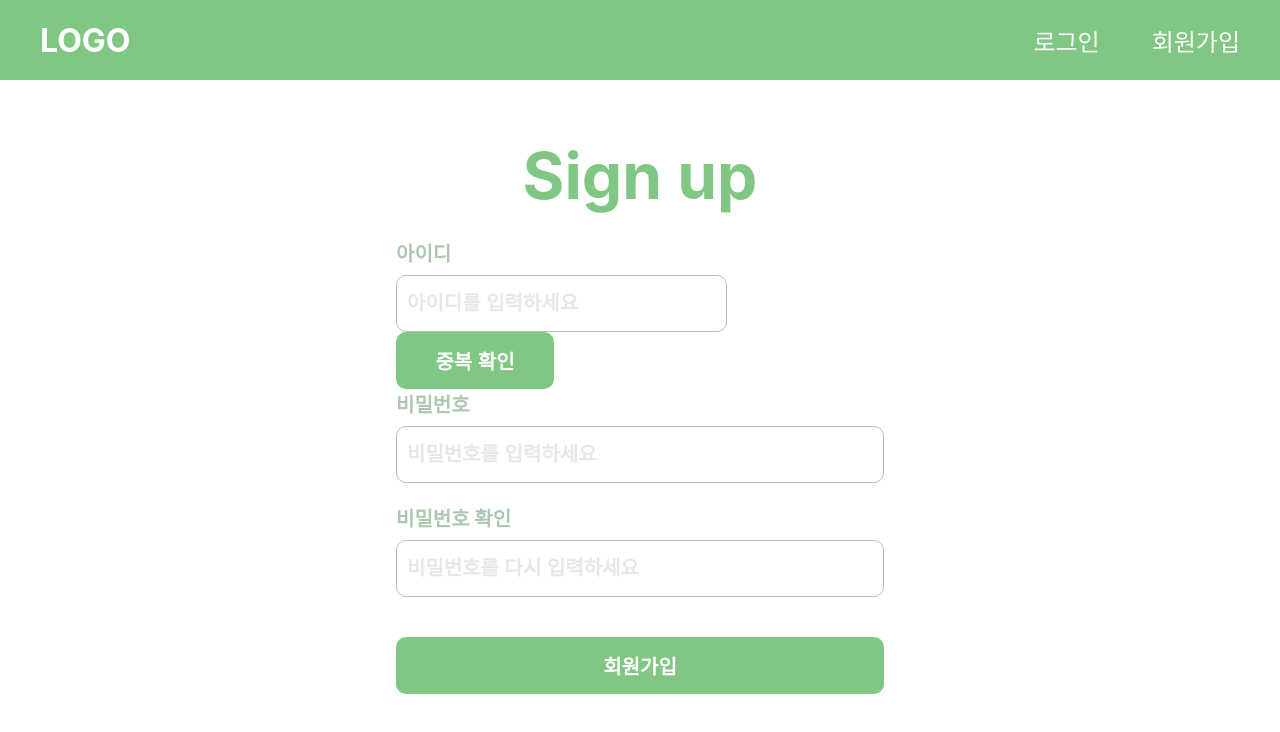
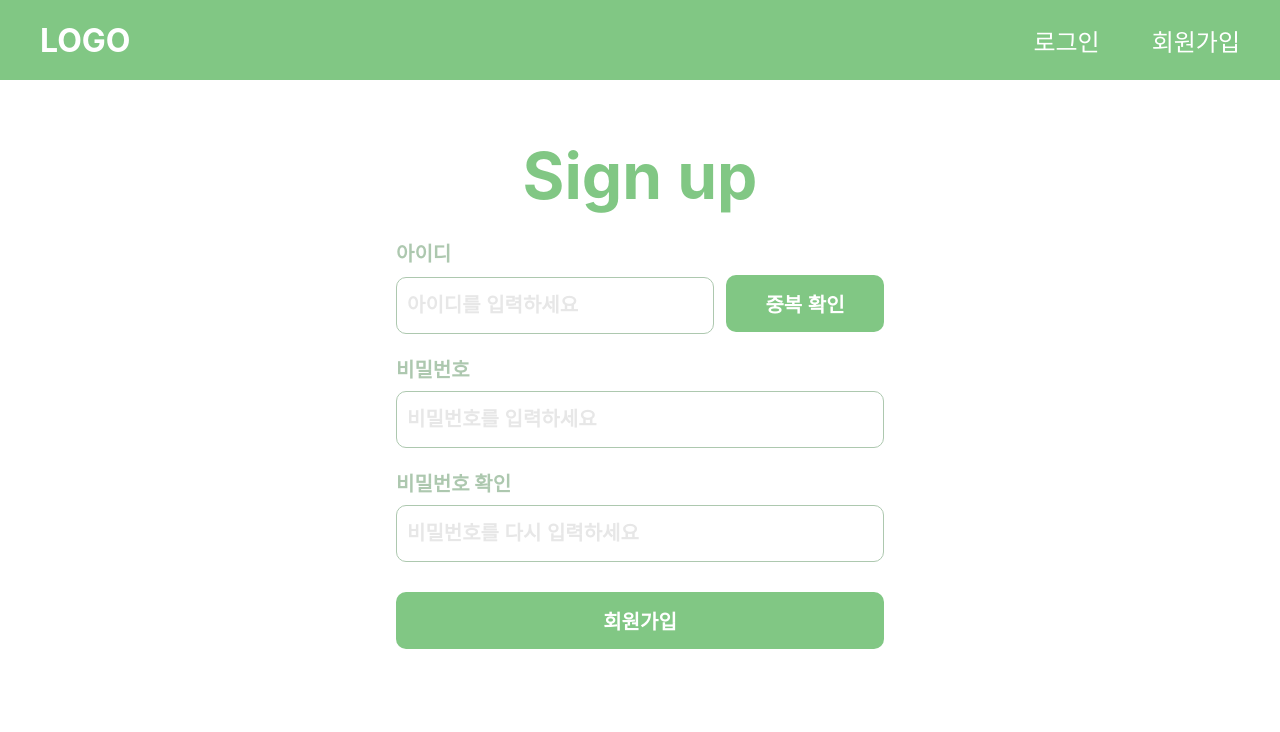
Before and after one commit to DongyangOne/toy_project_front, a React (Create React App) app: page /join in a window 1280 px wide. Shown: the top 732 px of the page. Built offline with nearby package versions, Linux system fonts and the light colour scheme.

Commit message:
중복버튼 수정

```diff
--- a/src/styles/join.css
+++ b/src/styles/join.css
@@ -50,8 +50,9 @@
 }
 
 .join-input1 {
-  width: 331px;
-  margin-right: 8px;
+  width: 318px;
+  margin-right: 12px;
+  margin-bottom: 20px;
 }
 
 .join-input2 {
@@ -77,7 +78,7 @@
 
 .join-button {
   width: 488px;
-  margin-top: 20px;
+  margin-top: 10px;
   background-color: #81c784;
   color: white;
   border: none;
--- a/src/styles/login.css
+++ b/src/styles/login.css
@@ -25,9 +25,9 @@
 }
 
 .login-label {
+  display: block;
   color: #adc8af;
-  margin: 2px;
-  padding: 2px;
+  margin-bottom: 8px;
   font-weight: bold;
   font-size: 20px;
 }
```
Also changed, not shown: commit_log.txt (added).
